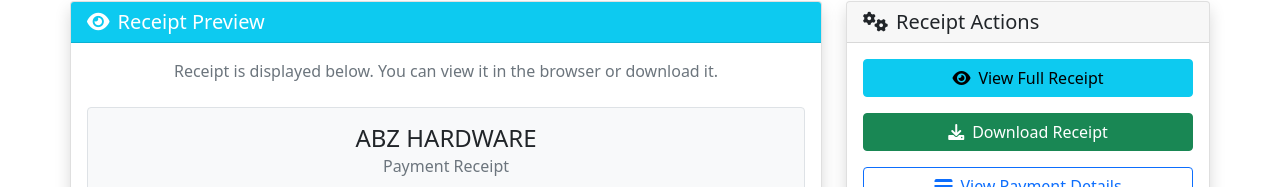
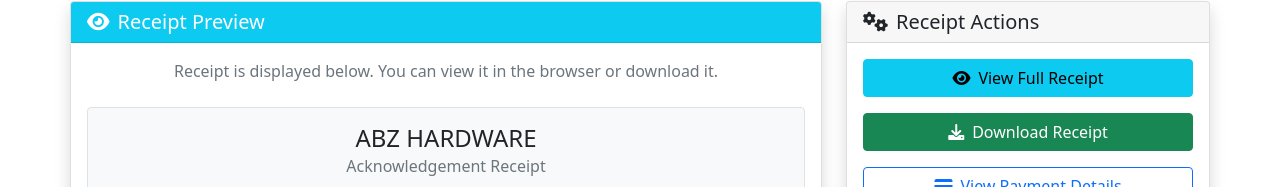
Before and after one commit to NgariMwangi/abz_cashier_portal, a Flask app: template templates/receipt_preview.html in a window 1280 px wide. Shown: the part 215-402 px from the top of the page. Run offline with Flask 3, Linux system fonts and the light colour scheme; the template is opened without the code that fills it, so the values that code supplies are empty.

```diff
--- a/templates/receipt_preview.html
+++ b/templates/receipt_preview.html
@@ -45,7 +45,7 @@
                 <div class="receipt-container border rounded p-3 bg-light">
                     <div class="text-center mb-3">
                         <h4 class="mb-1">ABZ HARDWARE</h4>
-                        <h6 class="text-muted mb-2">Payment Receipt</h6>
+                        <h6 class="text-muted mb-2">Acknowledgement  Receipt</h6>
                         <small class="text-muted">Receipt #{{ payment.id }}</small>
                     </div>
 
```
